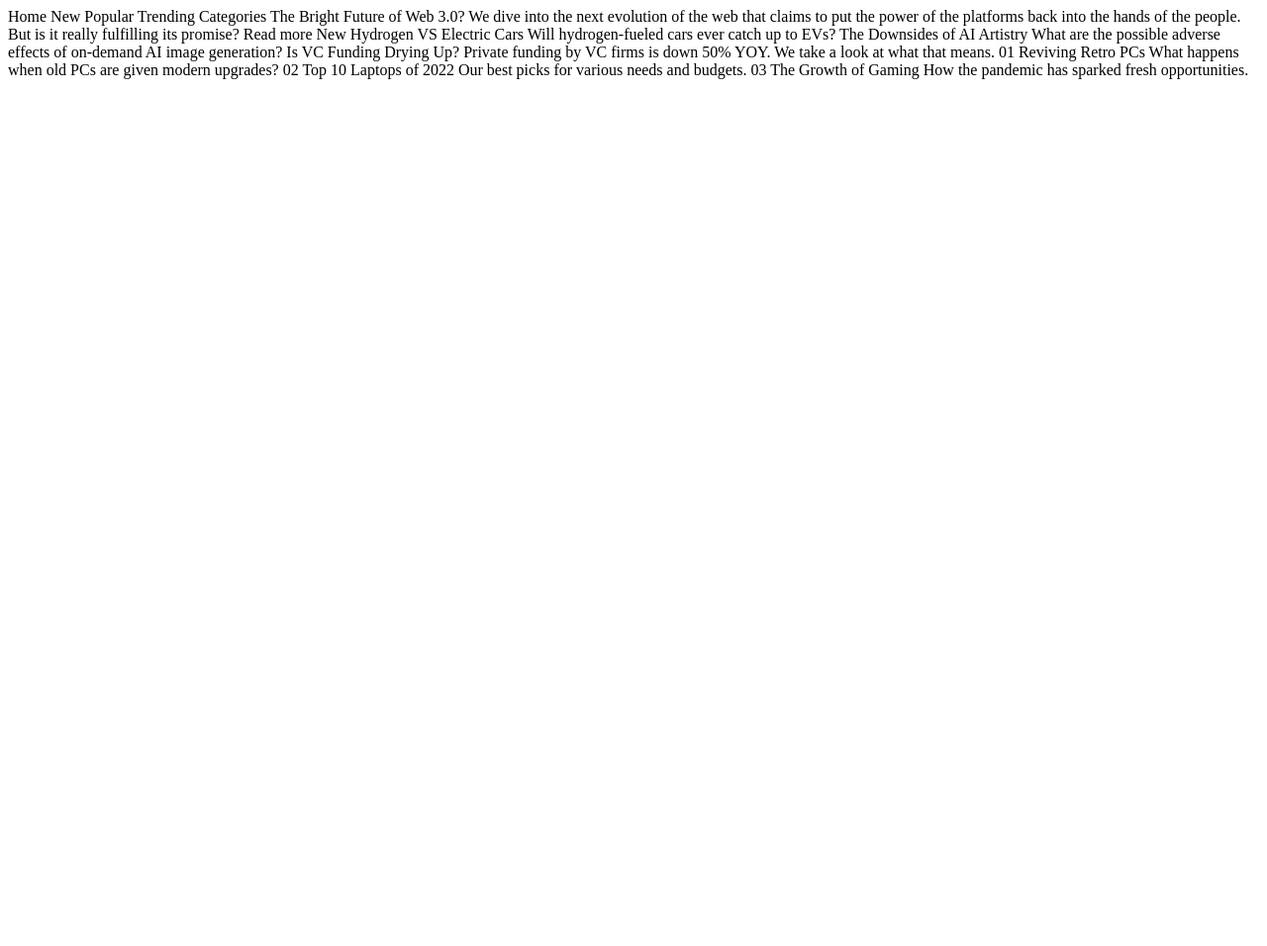
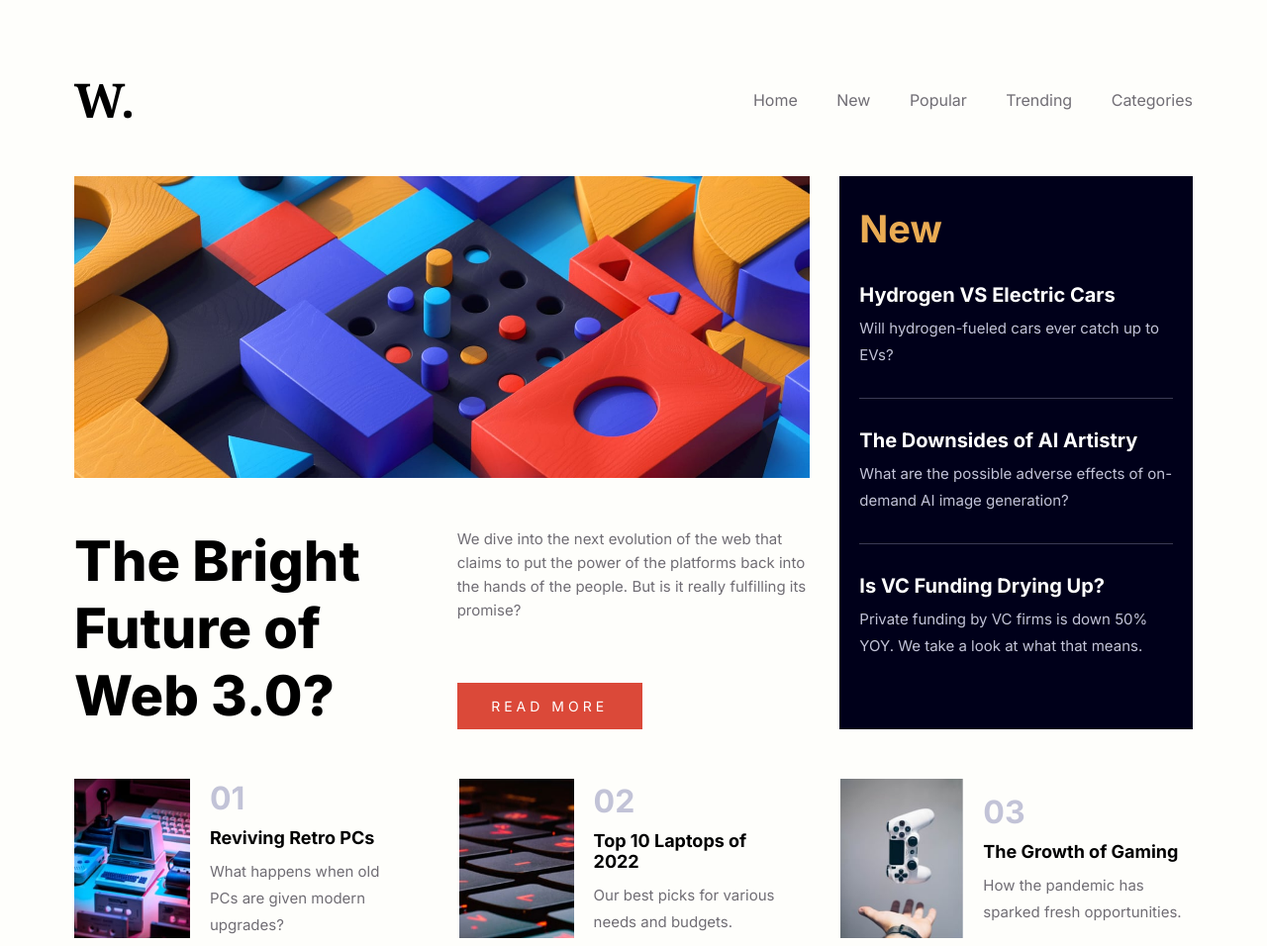
Before and after one commit to bobbyblaze/bobbyblaze.github.io, a plain HTML site: page news_homepage/news_homepage.html in a window 1280 px wide. Shown: the whole page at 99% size. Before the commit the page ends 800 px from the top, so only its background shows below. Drawn offline with Linux system fonts and the light colour scheme.

Commit message:
Initial web view structure and style for news homepage

```diff
--- a/news_homepage/news_homepage.html
+++ b/news_homepage/news_homepage.html
@@ -6,47 +6,71 @@
 
   <link rel="icon" type="image/png" sizes="32x32" href="../images/binary-icon-32x32.png">
 
-  <title>Frontend Mentor | News homepage</title>
+  <title>News homepage</title>
 
   <link rel="stylesheet" href="news_homepage_style.css">
 </head>
 <body>
+  <header>
+    <h1 id="logo">W.</h1>
+    <nav>
+      <a href="">Home</a>
+      <a href="">New</a>
+      <a href="">Popular</a>
+      <a href="">Trending</a>
+      <a href="">Categories</a>
+    </nav>
+  </header>
+  <main>
+    <img id="main-img" src="../images/news_homepage_assets/images/image-web-3-desktop.jpg" alt="bright future image">
 
-  Home
-  New
-  Popular
-  Trending
-  Categories
+    <h1>The Bright Future of Web 3.0?</h1>
 
-  The Bright Future of Web 3.0?
+    <div class="read-more">
+      <p>We dive into the next evolution of the web that claims
+        to put the power of the platforms back into the hands of the people.
+        But is it really fulfilling its promise?</p>
+      <button>Read more</button>
+    </div>
 
-  We dive into the next evolution of the web that claims to put the power of the platforms back into the hands of the people.
-  But is it really fulfilling its promise?
+    <div class="new">
+      <h2>New</h2>
+      <h4>Hydrogen VS Electric Cars</h4>
+      <p>Will hydrogen-fueled cars ever catch up to EVs?</p>
+      <div class="divider"></div>
+      <h4>The Downsides of AI Artistry</h4>
+      <p>What are the possible adverse effects of on-demand AI image generation?</p>
+      <div class="divider"></div>
+      <h4>Is VC Funding Drying Up?</h4>
+      <p>Private funding by VC firms is down 50% YOY. We take a look at what that means.</p>
+    </div>
 
-  Read more
-
-  New
-
-  Hydrogen VS Electric Cars
-  Will hydrogen-fueled cars ever catch up to EVs?
-
-  The Downsides of AI Artistry
-  What are the possible adverse effects of on-demand AI image generation?
-
-  Is VC Funding Drying Up?
-  Private funding by VC firms is down 50% YOY. We take a look at what that means.
-
-  01
-  Reviving Retro PCs
-  What happens when old PCs are given modern upgrades?
-
-  02
-  Top 10 Laptops of 2022
-  Our best picks for various needs and budgets.
-
-  03
-  The Growth of Gaming
-  How the pandemic has sparked fresh opportunities.
-
+    <div class="articles">
+      <div class="article">
+        <img src="../images/news_homepage_assets/images/image-retro-pcs.jpg" alt="retro pcs">
+        <div class="article-text">
+          <h3>01</h3>
+          <h5>Reviving Retro PCs</h5>
+          <p>What happens when old PCs are given modern upgrades?</p>
+        </div>
+      </div>
+      <div class="article">
+        <img src="../images/news_homepage_assets/images/image-top-laptops.jpg" alt="top laptops">
+        <div class="article-text">
+          <h3>02</h3>
+          <h5>Top 10 Laptops of 2022</h5>
+          <p>Our best picks for various needs and budgets.</p>
+        </div>
+      </div>
+      <div class="article">
+        <img src="../images/news_homepage_assets/images/image-gaming-growth.jpg" alt="gaming growth">
+        <div class="article-text">
+          <h3>03</h3>
+          <h5>The Growth of Gaming</h5>
+          <p>How the pandemic has sparked fresh opportunities.</p>
+        </div>
+      </div>
+    </div>
+  </main>
 </body>
 </html>
--- a/news_homepage/news_homepage_style.css
+++ b/news_homepage/news_homepage_style.css
@@ -0,0 +1,159 @@
+@import url('https://fonts.googleapis.com/css2?family=Inter:wght@400;700;800&display=swap');
+
+body {
+    font-family: 'Inter', sans-serif;
+    background-color: hsl(48, 71%, 99%);
+}
+
+p {
+    font-size: 15px;
+    font-weight: 400;
+    color: hsl(266, 3%, 44%);
+    line-height: 1.8;
+    margin: 0;
+}
+
+.divider {
+    width: 100%;
+    height: 0px;
+    border-bottom: 1px solid hsl(240, 18%, 28%);
+    margin-block: 30px;
+}
+
+header {
+    max-width: 1130px;
+    display: flex;
+    flex-direction: row;
+    justify-content: space-between;
+    align-items: center;
+    margin-inline: auto;
+    padding-block: 60px 45px;
+}
+
+nav a {
+    color: hsl(266, 3%, 44%);
+    text-decoration: none;
+    margin-left: 35px;
+}
+
+#logo {
+    font-family:Georgia, 'Times New Roman', Times, serif;
+    letter-spacing: 0;
+    font-size: 48px;
+    font-weight: 800;
+    margin: 0;
+}
+
+main {
+    max-width: 1130px;
+    width: 100%;
+    display: grid;
+    grid-template-columns: repeat(3, 1fr);
+    grid-template-rows: 1fr 0.4fr 0.4fr;
+    grid-column-gap: 30px;
+    grid-row-gap: 50px;
+    margin-inline: auto;
+}
+
+#main-img {
+    grid-area: 1 / 1 / 2 / 3;
+    width: 100%;
+}
+
+h1 {
+    grid-area: 2 / 1 / 3 / 2;
+    font-weight: 800;
+    font-size: 56px;
+    margin: 0;
+}
+
+.read-more {
+    grid-area: 2 / 2 / 3 / 3;
+    display: flex;
+    flex-direction: column;
+    justify-content: space-between;
+    padding-right: 4px;
+}
+
+.read-more p {
+    line-height: 1.6;
+}
+
+.read-more button {
+    background-color: hsl(6, 69%, 54%);
+    border: 0;
+    color: white;
+    font-family: 'Inter';
+    font-weight: 500;
+    font-size: 14px;
+    letter-spacing: 4px;
+    width: 53%;
+    padding: 15px;
+    text-transform: uppercase;
+}
+
+.new {
+    grid-area: 1 / 3 / 3 / 4;
+    background-color: hsl(240, 100%, 5%);
+    color: white;
+    padding: 30px 20px;
+}
+
+.new p {
+    color: #c2c3d7;
+}
+
+h4 {
+    font-size: 20px;
+    font-weight: 700;
+    margin: 0;
+    margin-bottom: 8px
+}
+
+h3 {
+    margin: 0;
+    color: #c2c3d7;
+    font-size: 32px;
+    font-weight: 700;
+}
+
+h5 {
+    font-size: 18px;
+    margin: 0;
+}
+
+.new h2 {
+    color: hsl(35, 77%, 62%);
+    margin: 0;
+    margin-bottom: 32px;
+    font-size: 38px;
+    font-weight: 700;
+}
+
+.articles {
+    grid-area: 3 / 1 / 4 / 4;
+    display: grid;
+    grid-auto-flow: column;
+    gap: 55px;
+}
+
+.article {
+    display: flex;
+    align-items: center;
+    gap: 20px;
+    width: 100%;
+}
+
+.article-text {
+    display: flex;
+    flex-direction: column;
+    align-content: space-between;
+    width: 65%;
+    gap: 10px;
+}
+
+.article img {
+    height: 100%;
+    width: 35%;
+    object-fit: fit;
+}
```
